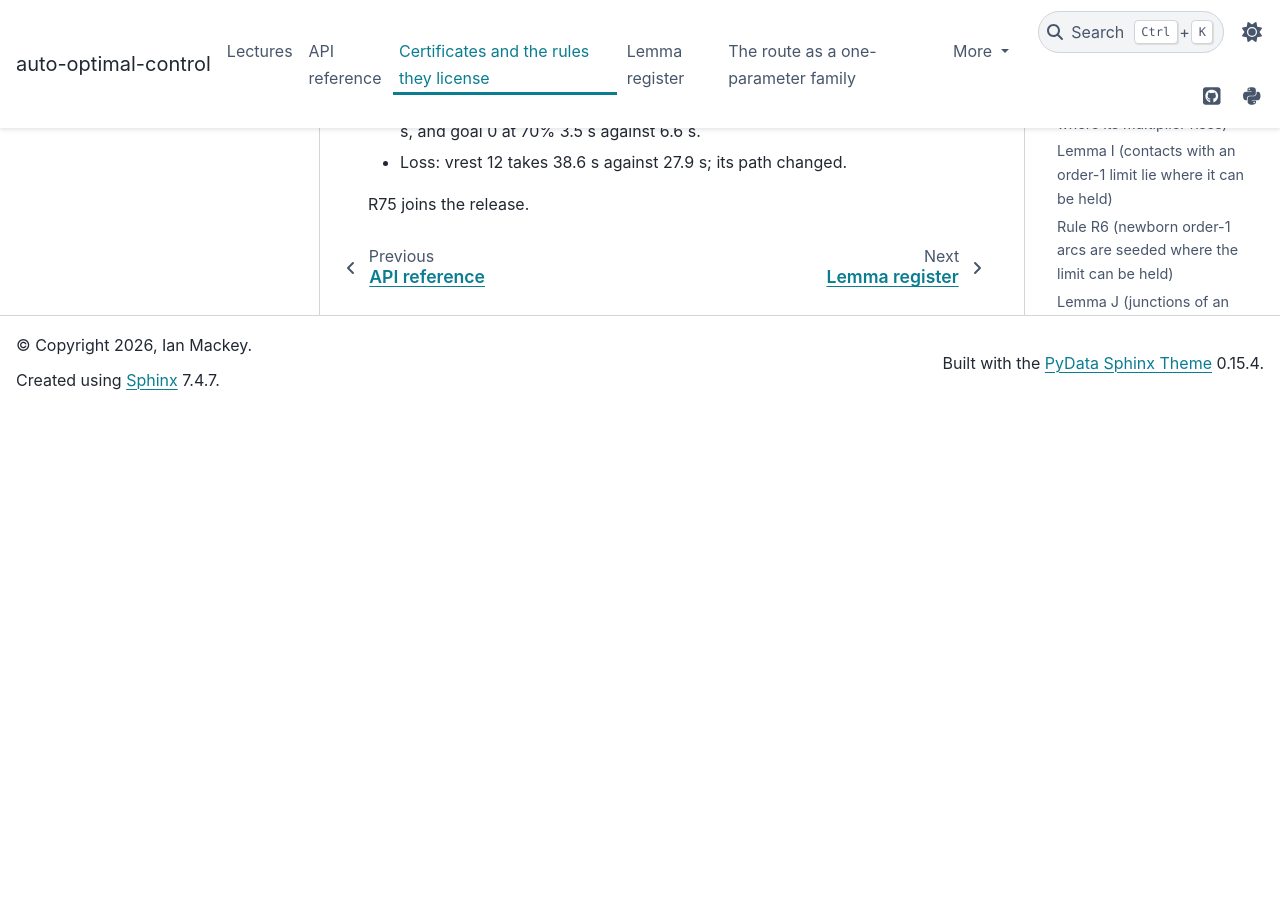
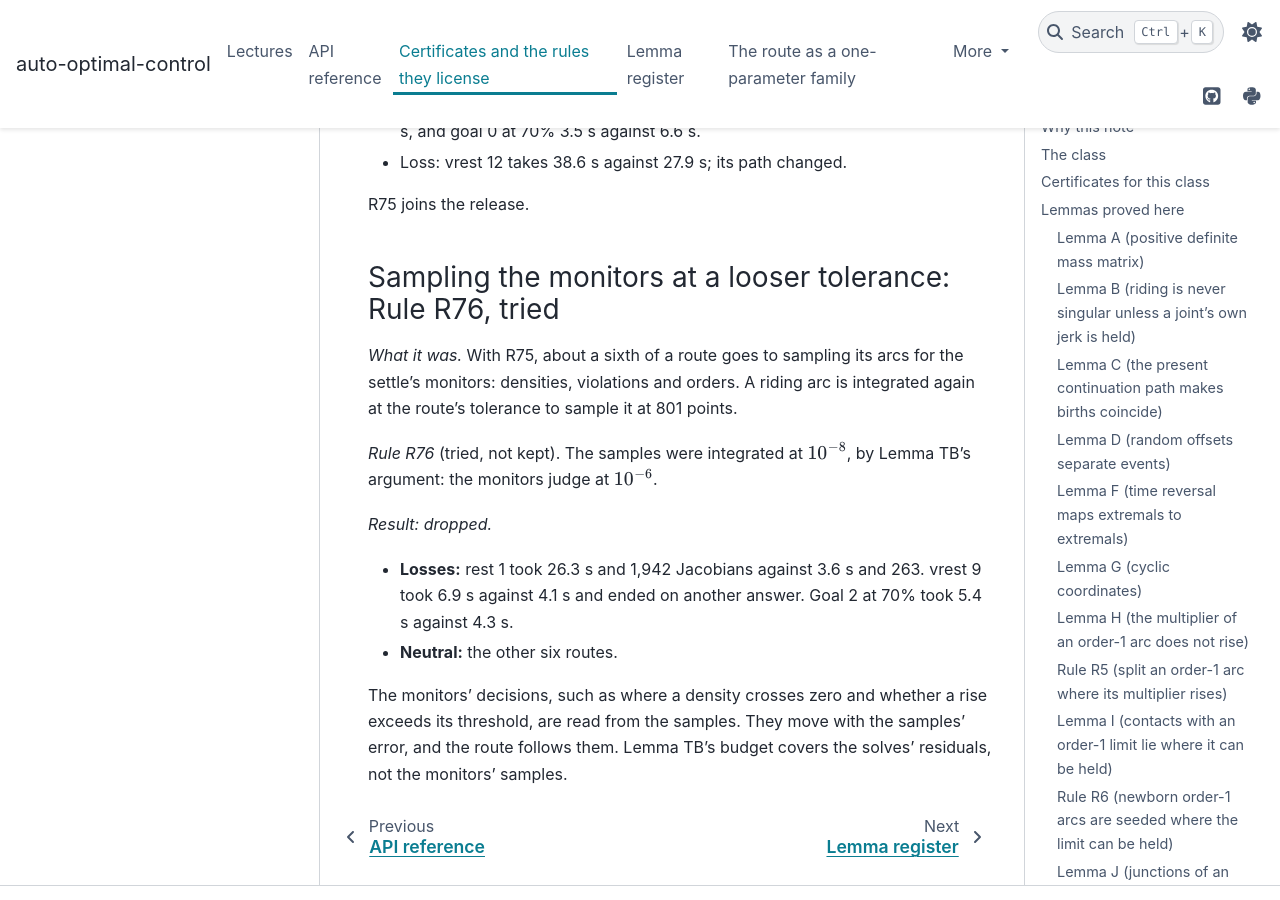
Before and after one commit to idm23/auto-optimal-control, a Sphinx documentation site: the page built from docs/notes/structure_certificates.md, in a window 1280 px wide and 900 px high, scrolled down 76605 px. Built offline with Sphinx 7.4.7 and the PyData theme 0.15.4, drawn with Linux system fonts in a browser that asks for light colours; before the commit the page ends 77014 px from its top, so only the background shows below that.

Commit message:
Record R76 as tried
Co-Authored-By: Claude Opus 5.5 <noreply@anthropic.com>
Claude-Session: https://claude.ai/code/session_01DzJDSTVJjP1uaCvVbe25Pf

```diff
--- a/docs/notes/structure_certificates.md
+++ b/docs/notes/structure_certificates.md
@@ -2816,3 +2816,23 @@ time is 44.2 s against 54.5 s, every one faster, with the same answers.
 - Loss: vrest 12 takes 38.6 s against 27.9 s; its path changed.
 
 R75 joins the release.
+
+### Sampling the monitors at a looser tolerance: Rule R76, tried
+
+*What it was.* With R75, about a sixth of a route goes to sampling its arcs for the
+settle's monitors: densities, violations and orders. A riding arc is integrated again at
+the route's tolerance to sample it at 801 points.
+
+*Rule R76* (tried, not kept). The samples were integrated at $10^{-8}$, by Lemma TB's
+argument: the monitors judge at $10^{-6}$.
+
+*Result: dropped.*
+- **Losses:** rest 1 took 26.3 s and 1,942 Jacobians against 3.6 s and 263. vrest 9 took
+  6.9 s against 4.1 s and ended on another answer. Goal 2 at 70% took 5.4 s against
+  4.3 s.
+- **Neutral:** the other six routes.
+
+The monitors' decisions, such as where a density crosses zero and whether a rise
+exceeds its threshold, are read from the samples. They move with the samples' error,
+and the route follows them. Lemma TB's budget covers the solves' residuals, not the
+monitors' samples.
```
